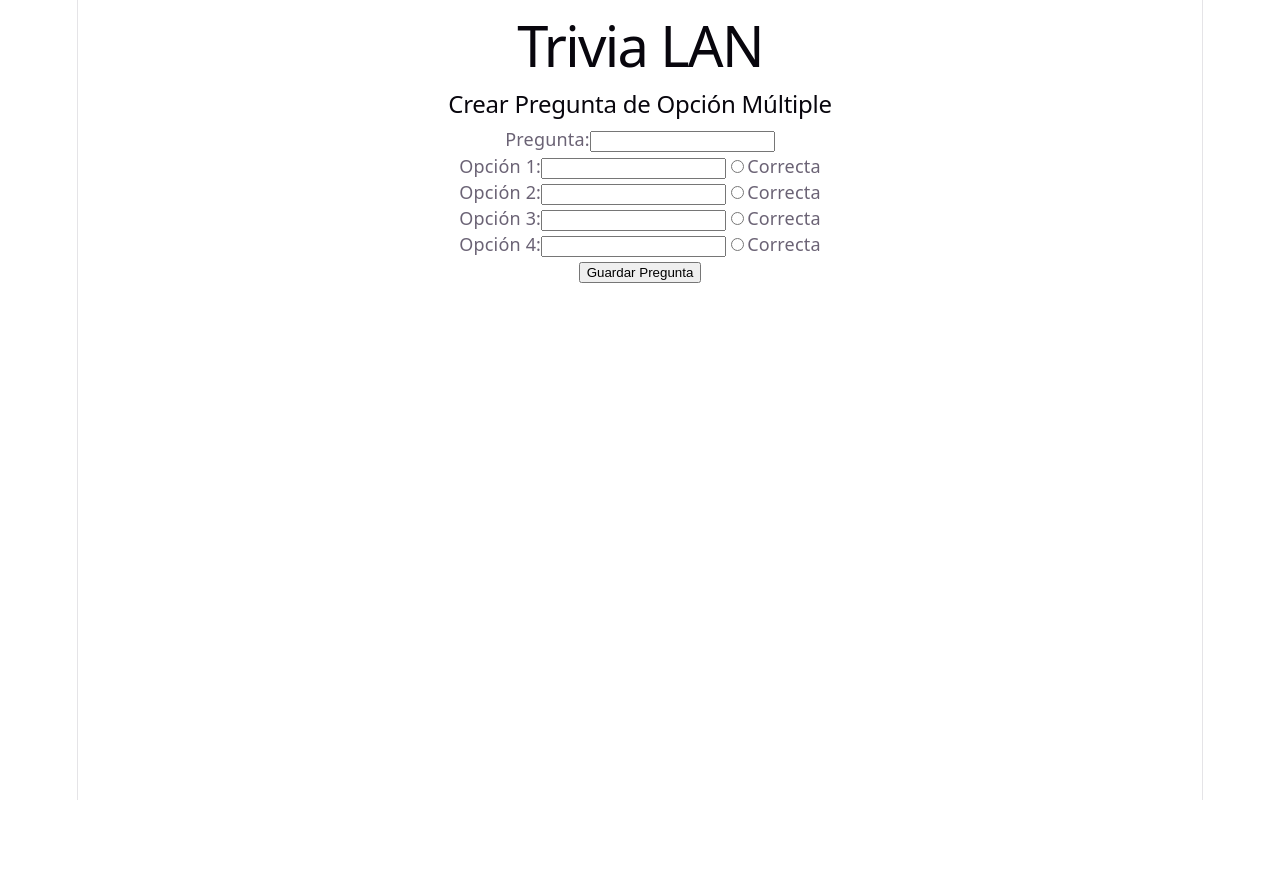
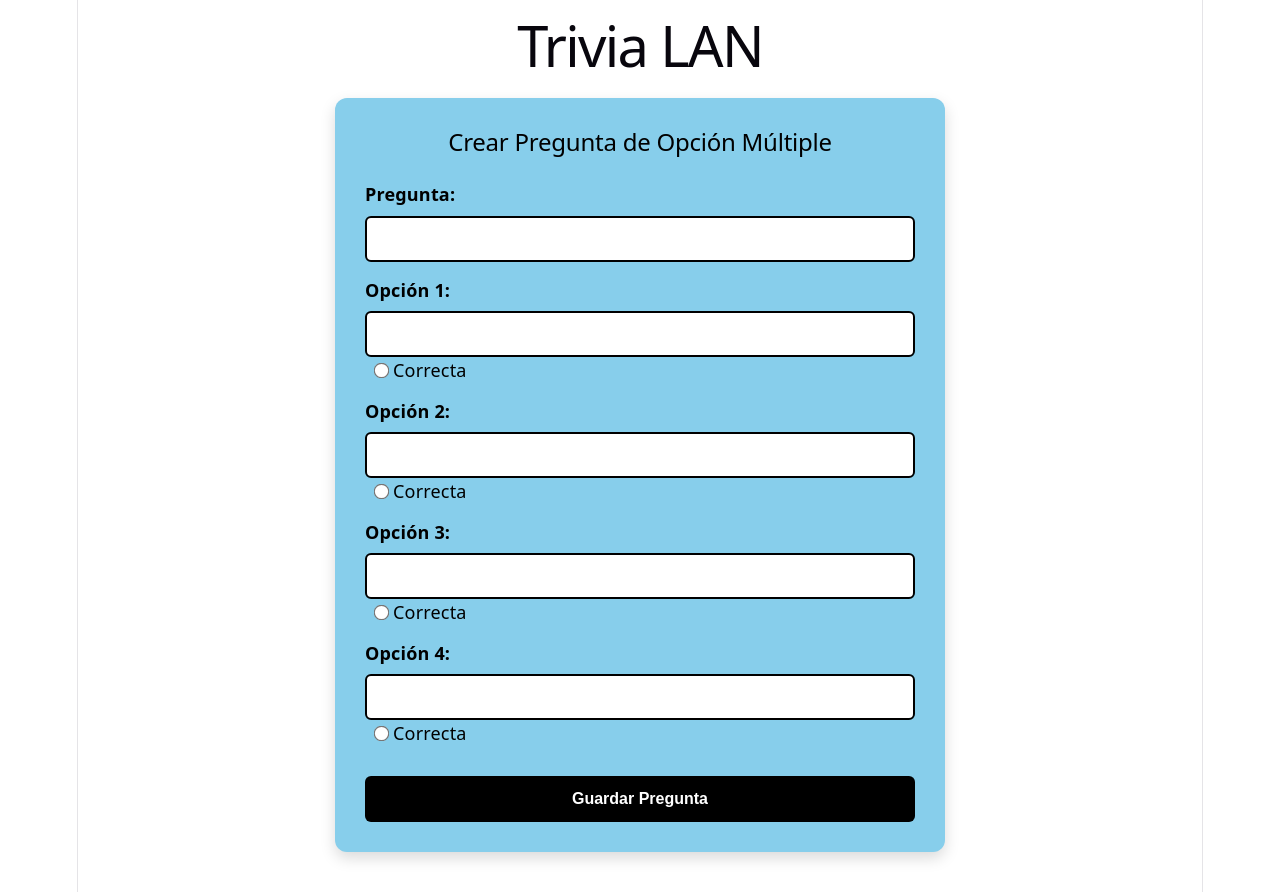
Before and after one commit to nicodiaz00/trivia-lan, a React app in the folder frontend/: page / in a window 1280 px wide. Before the commit the page ends 800 px from the top, so only its background shows below. Built offline with nearby package versions, Linux system fonts and the light colour scheme; the HTML template or start-up script is replaced by a standard one.

Commit message:
Cambio de estilos

```diff
--- /dev/null
+++ b/frontend/src/App.css
@@ -0,0 +1,79 @@
+:root {
+  background-color: #87CEEB !important;
+  /* Fondo celeste */
+}
+
+body {
+  background-color: #ffffff !important;
+  /* Fondo celeste */
+  color: #000;
+}
+
+.form-container {
+  max-width: 550px;
+  margin: 40px auto;
+  padding: 30px;
+  background-color: #87CEEB !important;
+  /* Formulario color blanco */
+  border-radius: 12px;
+  box-shadow: 0 6px 15px rgba(0, 0, 0, 0.15);
+  color: #000 !important;
+  text-align: left;
+}
+
+.form-container h2 {
+  color: #000;
+  text-align: center;
+  margin-top: 0;
+  margin-bottom: 25px;
+}
+
+.form-container label {
+  display: block;
+  margin-top: 15px;
+  font-weight: 600;
+  color: #000;
+}
+
+/* Marcos de preguntas en negro los bordes */
+.form-container input[type="text"] {
+  width: 100%;
+  padding: 12px;
+  margin-top: 8px;
+  border: 2px solid #000000 !important;
+  border-radius: 6px;
+  background-color: #ffffff;
+  color: #000;
+  box-sizing: border-box;
+  font-size: 16px;
+  outline: none;
+}
+
+.form-container input[type="text"]:focus {
+  box-shadow: 0 0 0 3px rgba(0, 0, 0, 0.1);
+}
+
+.form-container input[type="radio"] {
+  margin-right: 5px;
+  margin-left: 10px;
+  accent-color: #000;
+  transform: scale(1.2);
+}
+
+.form-container button[type="submit"] {
+  width: 100%;
+  margin-top: 30px;
+  padding: 14px;
+  background-color: #000;
+  color: #fff;
+  border: none;
+  border-radius: 6px;
+  font-weight: bold;
+  cursor: pointer;
+  font-size: 16px;
+  transition: background-color 0.3s;
+}
+
+.form-container button[type="submit"]:hover {
+  background-color: #444;
+}
--- a/frontend/src/components/PreguntaForm.jsx
+++ b/frontend/src/components/PreguntaForm.jsx
@@ -1,4 +1,5 @@
 import { useState } from "react";
+import "../App.css";
 
 export default function PreguntaForm() {
   const [pregunta, setPregunta] = useState("");
```
